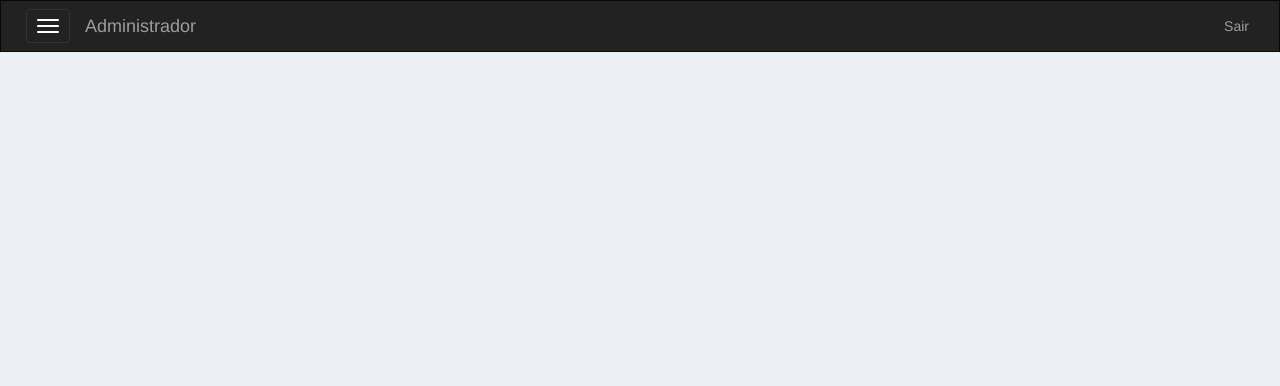
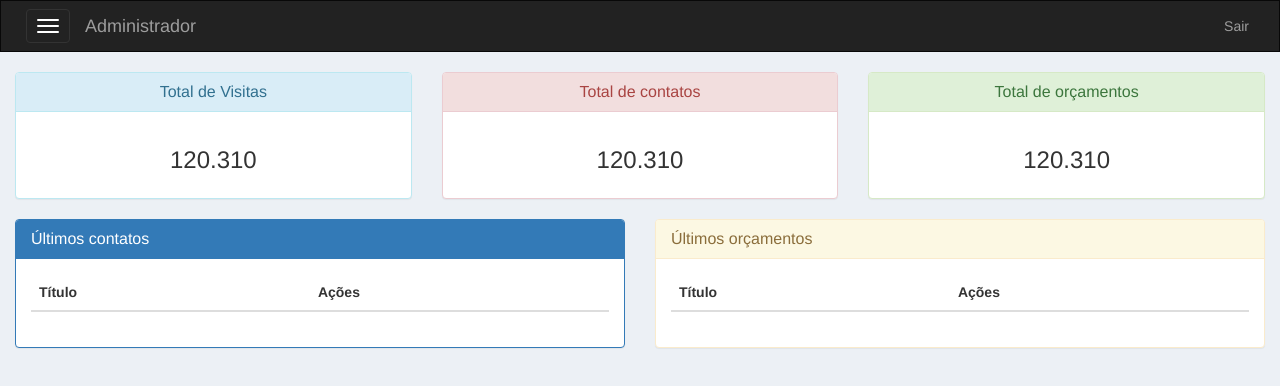
Before and after one commit to viniciusmonteiroarjonas/dashboard, a plain HTML site: page index.html in a window 1280 px wide. Drawn offline with Linux system fonts and the light colour scheme.

Commit message:
Finalizando o Dashboard

```diff
--- a/css/style.css
+++ b/css/style.css
@@ -10,6 +10,7 @@ nav.navbar{
 .main {
     display: flex;
     background-color: #ecf0f5;
+    overflow: hidden;
     min-height: calc(100vh - 52px);
 }
 
--- a/index.html
+++ b/index.html
@@ -34,10 +34,81 @@
         <li><a href="#">Orçamentos</a></li>
         <li><a href="#">Contatos</a></li>
         <li><a href="#">Ir para o site</a></li>
-    </ul>
+      </ul>
     </div>
     <div class="content">
-
+      <div class="container-fluid">
+        <div class="row ">
+          <div class="col-sm-4 text-center">
+            <div class="panel panel-info">
+              <div class="panel-heading">
+                <h3 class="panel-title">Total de Visitas</h3>
+              </div>
+              <div class="panel-body">
+                <h3>120.310</h3>
+              </div>
+            </div>
+          </div>
+          <div class="col-sm-4 text-center">
+            <div class="panel panel-danger">
+              <div class="panel-heading">
+                <h3 class="panel-title">Total de contatos</h3>
+              </div>
+              <div class="panel-body">
+                <h3>120.310</h3>
+              </div>
+            </div>
+          </div>
+          <div class="col-sm-4 text-center">
+            <div class="panel panel-success">
+              <div class="panel-heading">
+                <h3 class="panel-title">Total de orçamentos</h3>
+              </div>
+              <div class="panel-body">
+                <h3>120.310</h3>
+              </div>
+            </div>
+          </div>
+        </div>
+        <div class="row">
+          <div class="col-md-6 col-sm-12">
+            <div class="panel panel-primary">
+              <div class="panel-heading">
+                <h3 class="panel-title">Últimos contatos</h3>
+              </div>
+              <div class="panel-body">
+                <table class="table table-hover">
+                  <thead>
+                    <tr>
+                      <th>Título</th>
+                      <th class="hidden-xs">Ações</th>
+                    </tr>
+                  </thead>
+                  <tbody></tbody>
+                </table>
+              </div>
+            </div>
+          </div>
+          <div class="col-md-6 col-sm-12">
+            <div class="panel panel-warning">
+              <div class="panel-heading">
+                <h3 class="panel-title">Últimos orçamentos</h3>
+              </div>
+              <div class="panel-body">
+                <table class="table table-hover">
+                  <thead>
+                    <tr>
+                      <th>Título</th>
+                      <th class="hidden-xs">Ações</th>
+                    </tr>
+                  </thead>
+                  <tbody></tbody>
+                </table>
+              </div>
+            </div>
+          </div>
+        </div>
+      </div>
     </div>
   </div>
   <script type="text/javascript" src="js/jquery.min.js"></script>
```
